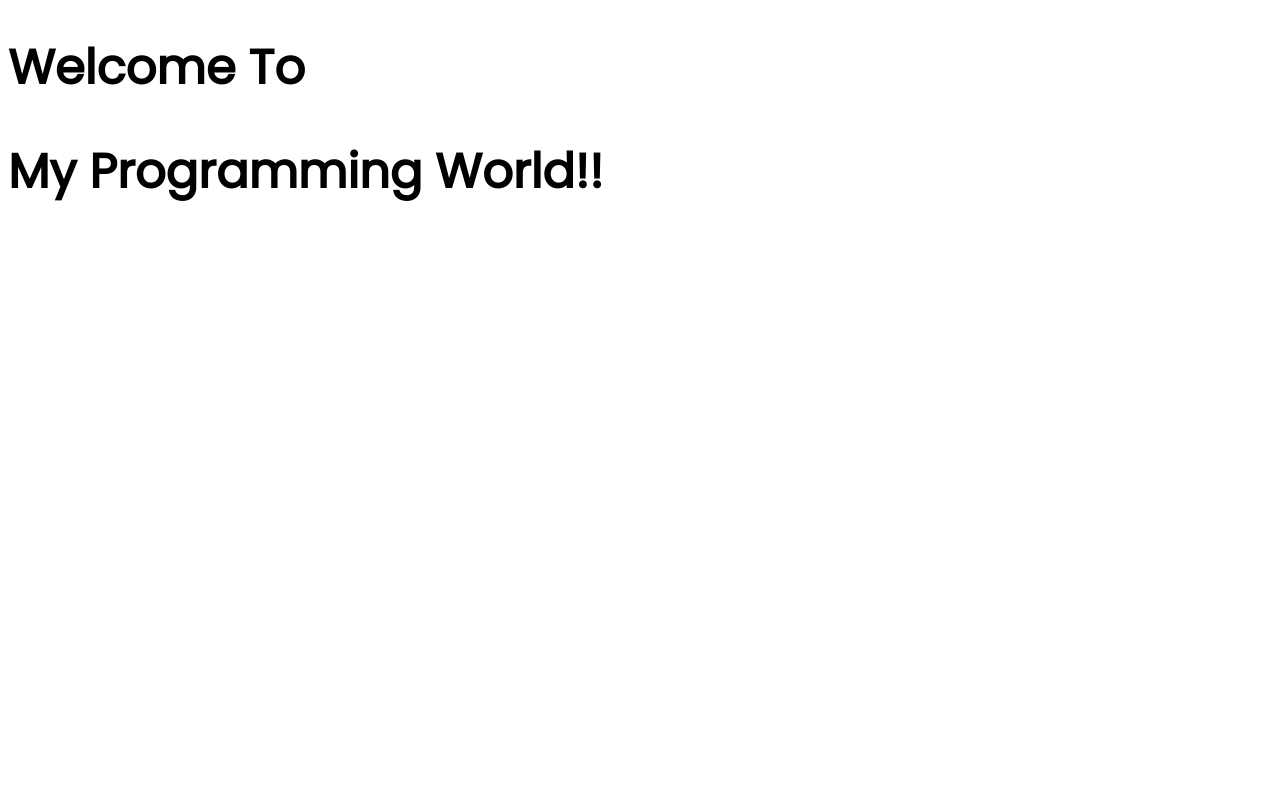
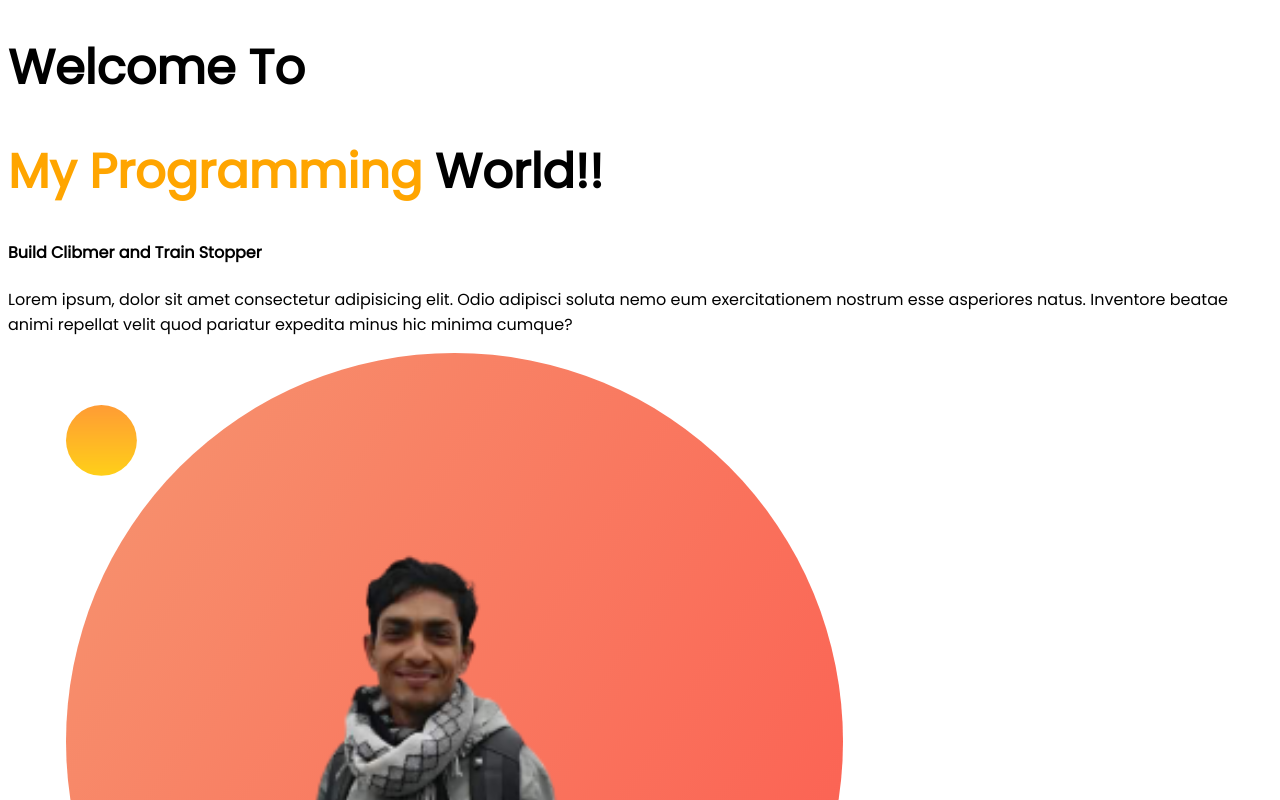
Before and after one commit to nahidsultan19/developer-portfolio, a plain HTML site: page index.html in a window 1280 px wide. Shown: the top 800 px of the page. Drawn offline with Linux system fonts and the light colour scheme.

Commit message:
Ádded image into html file.

```diff
--- a/index.html
+++ b/index.html
@@ -14,7 +14,11 @@
 
 <body>
     <h1>Welcome To</h1>
-    <h1>My Programming World!!</h1>
+    <h1><span class="orange-color">My Programming</span> World!!</h1>
+    <h4>Build Clibmer and Train Stopper</h4>
+    <p>Lorem ipsum, dolor sit amet consectetur adipisicing elit. Odio adipisci soluta nemo eum exercitationem nostrum
+        esse asperiores natus. Inventore beatae animi repellat velit quod pariatur expedita minus hic minima cumque?</p>
+    <img src="images/nahid.png" alt="">
 </body>
 
 </html>
--- a/style.css
+++ b/style.css
@@ -4,3 +4,6 @@ body{
 h1{
     font-size: 48px;
 }
+.orange-color{
+    color: orange;
+}
```
